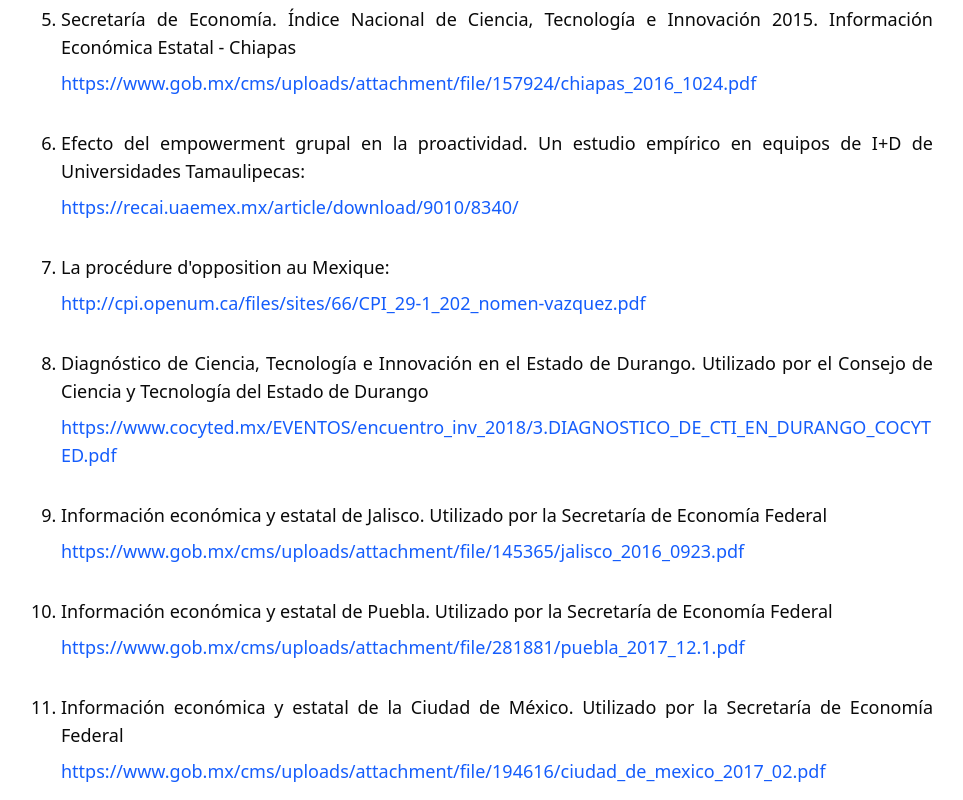
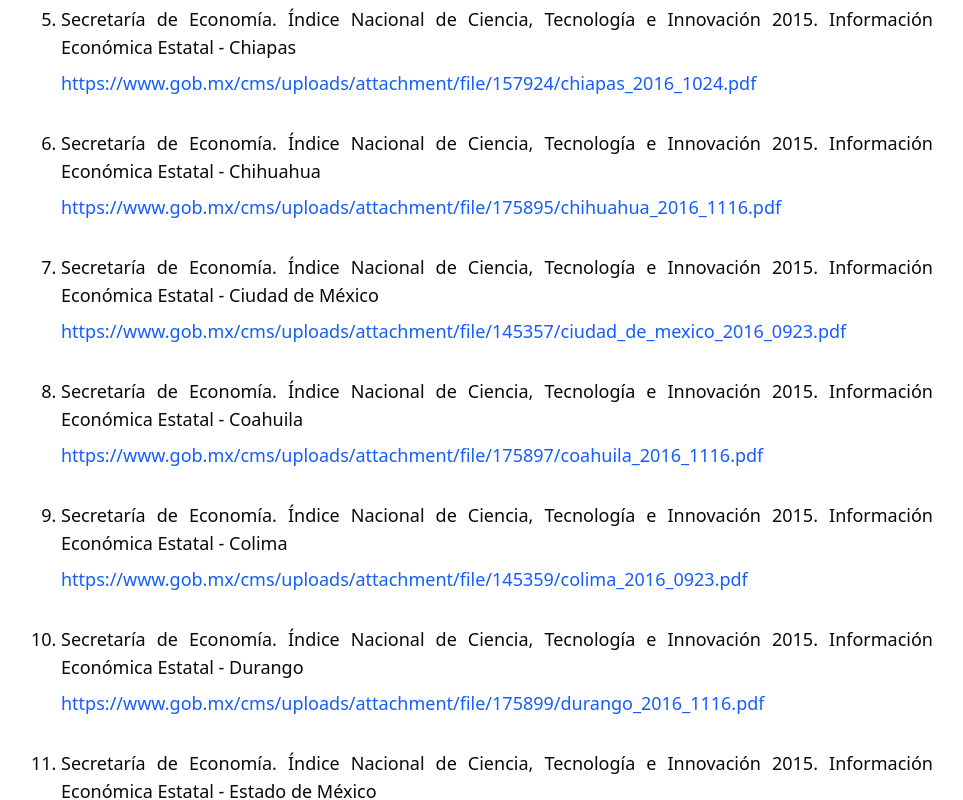
Before and after one commit to Blayt05/caiinno_becario, a Next.js app: page /impacto/informacion-de-referencia in a window 1280 px wide. Shown: the part 1580-2380 px from the top of the page, without its empty margins (155-1118 px from the left). Built offline with nearby package versions, Linux system fonts and the light colour scheme.

Commit message:
actualizacion de datos_3

```diff
--- a/src/components/ImpactFilters.tsx
+++ b/src/components/ImpactFilters.tsx
@@ -62,12 +62,12 @@ const documentos = [
   'Índice Nacional de Ciencia 2015, Baja California Sur',
   'Índice Nacional de Ciencia 2015, Campeche',
   'Índice Nacional de Ciencia 2015, Chiapas',
-  'Empowerment grupal',
-  'La procédure d\'opposition au Mexique',
-  'Diagnóstico Durango',
-  'Información económica y estatal de Jalisco',
-  'Información económica y estatal de Puebla',
-  'Información económica y estatal de la CDMX',
+  'Índice Nacional de Ciencia 2015, Chihuahua',
+  'Índice Nacional de Ciencia 2015, Ciudad de México',
+  'Índice Nacional de Ciencia 2015, Coahuila',
+  'Índice Nacional de Ciencia 2015, Colima',
+  'Índice Nacional de Ciencia 2015, Durango',
+  'Índice Nacional de Ciencia 2015, Estado de México',
   'Información económica y estatal de Querétaro',
   'Información económica y estatal de Hidalgo',
   'Información económica y estatal de Coahuila',
--- a/src/data/informacionData.ts
+++ b/src/data/informacionData.ts
@@ -36,45 +36,45 @@ export const dataImpacto = [
     tipoUsuario: "Gubernamental"
   },
   {
-    titulo: "Efecto del empowerment grupal en la proactividad. Un estudio empírico en equipos de I+D de Universidades Tamaulipecas:",
-    link: "https://recai.uaemex.mx/article/download/9010/8340/",
-    año: 2020,
-    documento: "Empowerment grupal",
-    tipoUsuario: "Privado/Académico"
+    titulo: "Secretaría de Economía. Índice Nacional de Ciencia, Tecnología e Innovación 2015. Información Económica Estatal - Chihuahua",
+    link: "https://www.gob.mx/cms/uploads/attachment/file/175895/chihuahua_2016_1116.pdf",
+    año: 2016,
+    documento: "Índice Nacional de Ciencia 2015, Chihuahua",
+    tipoUsuario: "Gubernamental"
   },
   {
-    titulo: "La procédure d'opposition au Mexique:",
-    link: "http://cpi.openum.ca/files/sites/66/CPI_29-1_202_nomen-vazquez.pdf",
-    año: 2017,
-    documento: "La procédure d\'opposition au Mexique",
-    tipoUsuario: "Internacional"
+    titulo: "Secretaría de Economía. Índice Nacional de Ciencia, Tecnología e Innovación 2015. Información Económica Estatal - Ciudad de México",
+    link: "https://www.gob.mx/cms/uploads/attachment/file/145357/ciudad_de_mexico_2016_0923.pdf",
+    año: 2016,
+    documento: "Índice Nacional de Ciencia 2015, Ciudad de México",
+    tipoUsuario: "Gubernamental"
   },
   {
-    titulo: 'Diagnóstico de Ciencia, Tecnología e Innovación en el Estado de Durango. Utilizado por el Consejo de Ciencia y Tecnología del Estado de Durango',
-    link: 'https://www.cocyted.mx/EVENTOS/encuentro_inv_2018/3.DIAGNOSTICO_DE_CTI_EN_DURANGO_COCYTED.pdf',
-    año: 2018,
-    documento: 'Diagnóstico Durango',
+    titulo: 'Secretaría de Economía. Índice Nacional de Ciencia, Tecnología e Innovación 2015. Información Económica Estatal - Coahuila',
+    link: 'https://www.gob.mx/cms/uploads/attachment/file/175897/coahuila_2016_1116.pdf',
+    año: 2016,
+    documento: 'Índice Nacional de Ciencia 2015, Coahuila',
     tipoUsuario: 'Gubernamental'
   },
   {
-    titulo: 'Información económica y estatal de Jalisco. Utilizado por la Secretaría de Economía Federal',
-    link: 'https://www.gob.mx/cms/uploads/attachment/file/145365/jalisco_2016_0923.pdf',
+    titulo: 'Secretaría de Economía. Índice Nacional de Ciencia, Tecnología e Innovación 2015. Información Económica Estatal - Colima',
+    link: 'https://www.gob.mx/cms/uploads/attachment/file/145359/colima_2016_0923.pdf',
     año: 2016,
-    documento: 'Información económica y estatal de Jalisco',
+    documento: 'Índice Nacional de Ciencia 2015, Colima',
     tipoUsuario: 'Gubernamental'
   },
   {
-    titulo: 'Información económica y estatal de Puebla. Utilizado por la Secretaría de Economía Federal',
-    link: 'https://www.gob.mx/cms/uploads/attachment/file/281881/puebla_2017_12.1.pdf',
-    año: 2017,
-    documento: 'Información económica y estatal de Puebla',
+    titulo: 'Secretaría de Economía. Índice Nacional de Ciencia, Tecnología e Innovación 2015. Información Económica Estatal - Durango',
+    link: 'https://www.gob.mx/cms/uploads/attachment/file/175899/durango_2016_1116.pdf',
+    año: 2016,
+    documento: 'Índice Nacional de Ciencia 2015, Durango',
     tipoUsuario: 'Gubernamental'
   },
   {
-    titulo: 'Información económica y estatal de la Ciudad de México. Utilizado por la Secretaría de Economía Federal',
-    link: 'https://www.gob.mx/cms/uploads/attachment/file/194616/ciudad_de_mexico_2017_02.pdf',
-    año: 2017,
-    documento: 'Información económica y estatal de la CDMX',
+    titulo: 'Secretaría de Economía. Índice Nacional de Ciencia, Tecnología e Innovación 2015. Información Económica Estatal - Estado de México',
+    link: 'https://www.gob.mx/cms/uploads/attachment/file/166588/estado_de_mexico_2016_1116.pdf',
+    año: 2016,
+    documento: 'Índice Nacional de Ciencia 2015, Estado de México',
     tipoUsuario: 'Gubernamental'
   },
   {
```
